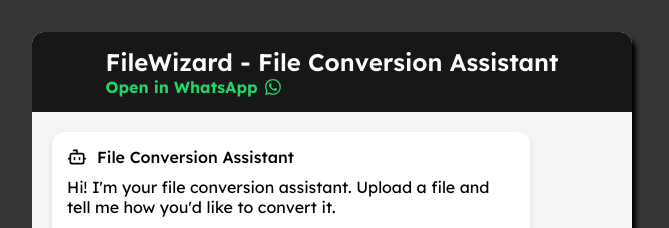
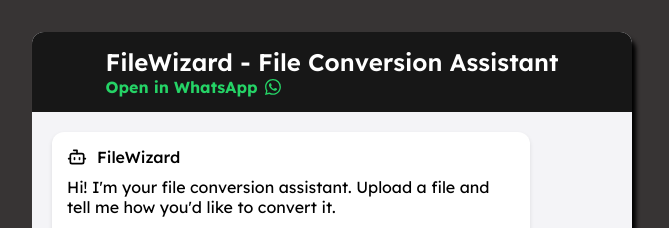
Before and after one commit to Yashagarwallaa/fileWizard, a React (Vite) app in the folder frontend/: page / in a window 1280 px wide. Shown: the top 228 px of the page, without its empty margins (308-977 px from the left). Built offline with nearby package versions, Linux system fonts and the light colour scheme.

Commit message:
refined for deployment

```diff
--- a/frontend/src/components/FileConverterApp.jsx
+++ b/frontend/src/components/FileConverterApp.jsx
@@ -230,7 +230,7 @@
     <div style={styles.welcomeMessage}>
       <div style={styles.welcomeHeader}>
         <Bot size={20} />
-        <span style={{ fontWeight: '500' }}>File Conversion Assistant</span>
+        <span style={{ fontWeight: '500' }}>FileWizard</span>
       </div>
       <p style={{ margin: '0 0 10px' }}>
         Hi! I'm your file conversion assistant. Upload a file and tell me how you'd like to convert it.
```
